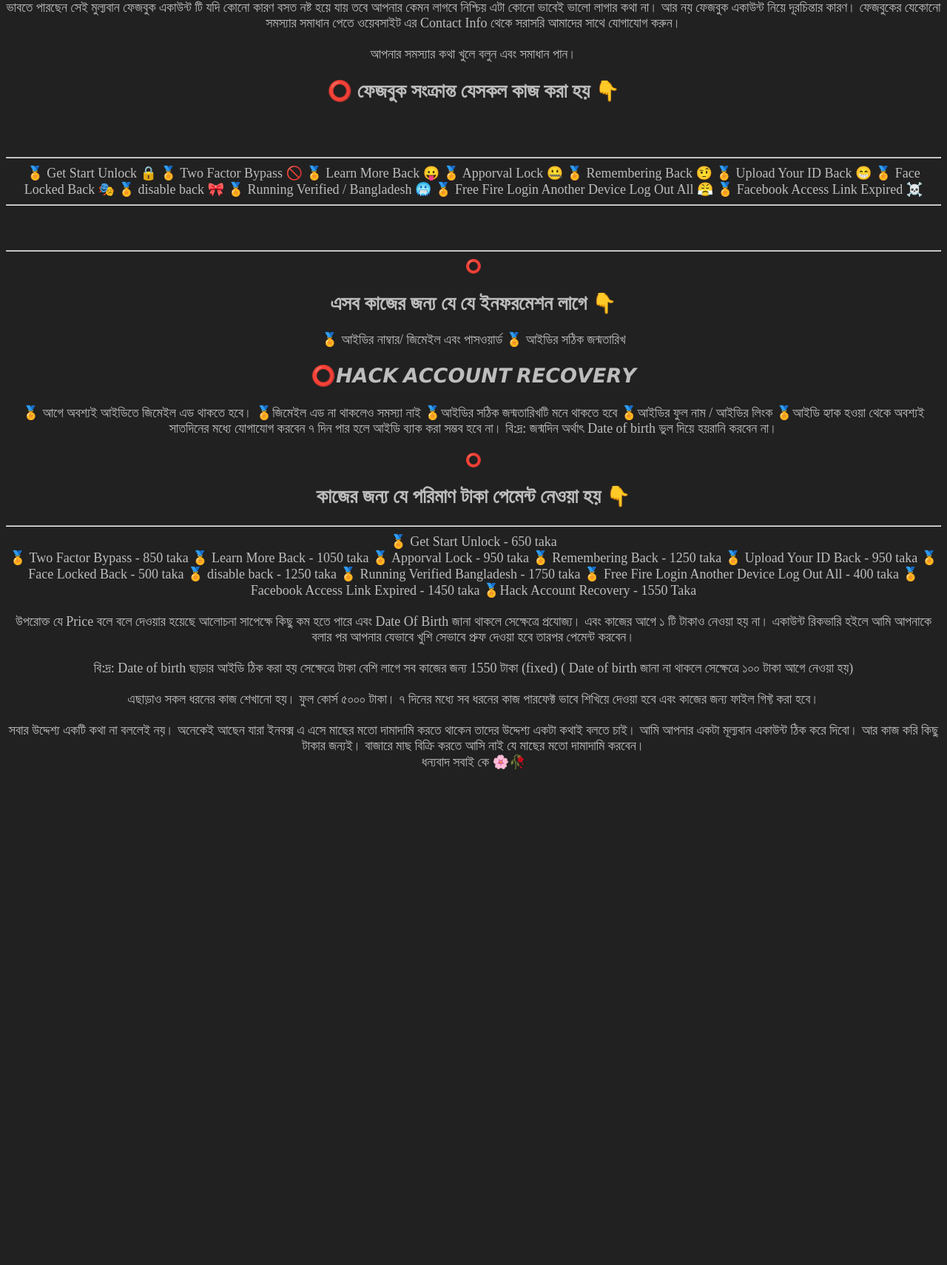
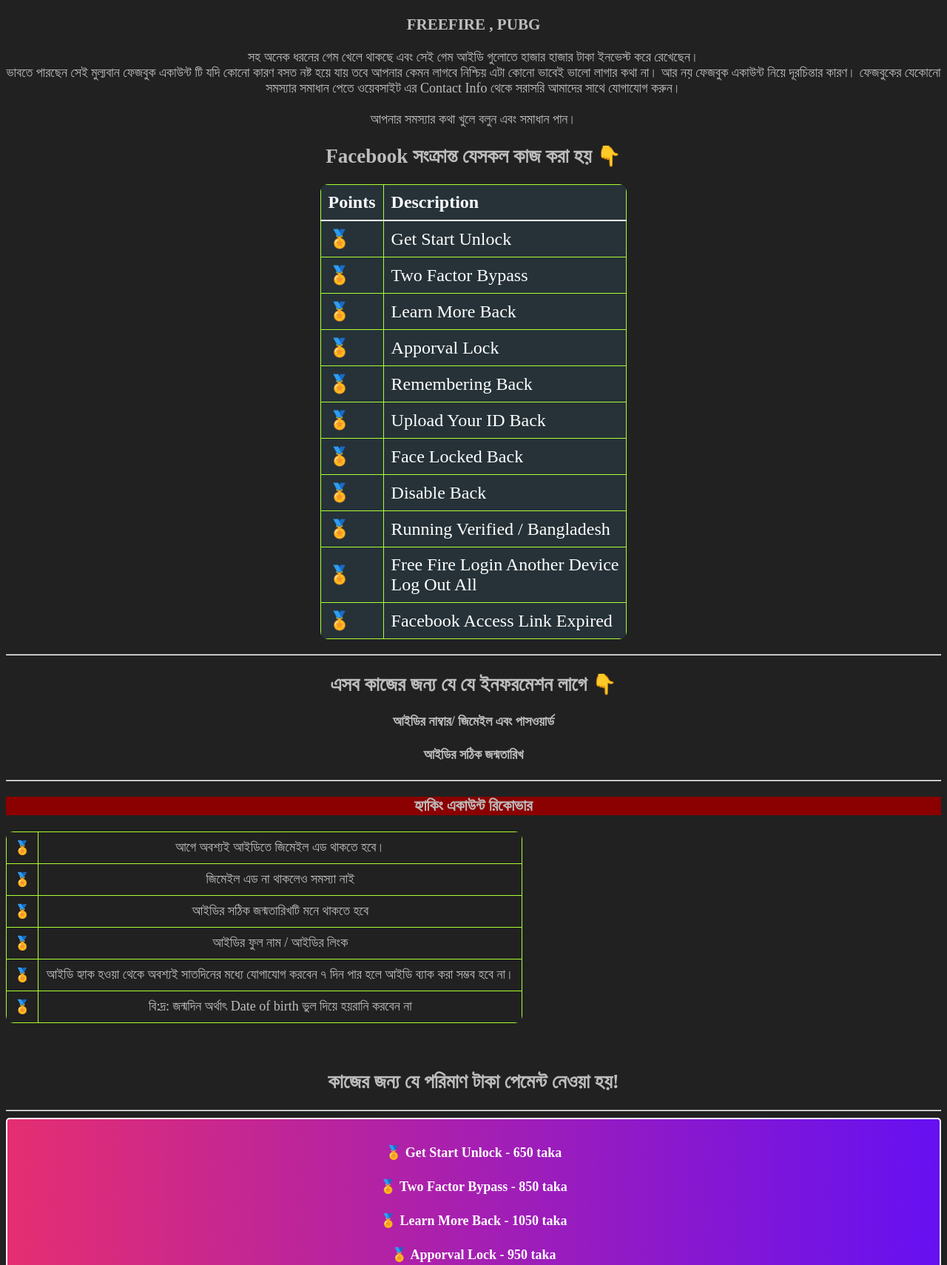
Before and after one commit to unlocker-sakib/Sakib-Mondol, a website: page readme-sakib-mondol/index.html in a window 1280 px wide. Shown: the part 244-1954 px from the top of the page at 74% size. Before the commit the page ends 1303 px from the top, so only its background shows below. Drawn offline with Linux system fonts and the light colour scheme.

Commit message:
Update index.html

```diff
--- a/readme-sakib-mondol/index.html
+++ b/readme-sakib-mondol/index.html
@@ -2,6 +2,8 @@
 <html lang="bn">
   <head>
     <meta charset="UTF-8">
+    <meta name="viewport" content="width=device-width, initial-scale=1.0">
+
     <title>বিবরন</title>
     <style>
       body {
@@ -18,7 +20,84 @@
 
       .refresh-icon {
         animation: refresh 2s linear infinite;
+
       }
+
+
+      .points-table {
+  border-collapse: collapse;
+  margin: 20px auto;
+  animation: table-fade-in 1s forwards;
+  border-radius: 10px;
+  overflow: hidden;
+}
+
+.points-table th, .points-table td {
+  padding: 10px;
+  text-align: left;
+  color: #fff;
+  font-size: 1.5rem;
+}
+
+.points-table th {
+  background-color: #263238;
+  border-bottom: 2px solid #fff;
+}
+
+.points-table td {
+  background-color: #263238;
+}
+
+.points-table .point-icon {
+  display: inline-block;
+  animation: icon-spin 1s infinite linear;
+}
+
+@keyframes icon-spin {
+  0% { transform: rotate(0deg); }
+  100% { transform: rotate(360deg); }
+}
+
+@keyframes table-fade-in {
+  0% { opacity: 0; }
+  100% { opacity: 1; }
+}
+
+.list-view {
+  border: 2px solid white;
+  border-radius: 5px;
+  background: linear-gradient(to right, #ff8a00, #e52e71, #6610f2);
+  background-size: 200% auto;
+  color: white;
+  padding: 10px;
+  animation: animate-bg 10s ease-in-out infinite;
+}
+
+@keyframes animate-bg {
+  0% {
+    background-position: 0% 50%;
+  }
+  50% {
+    background-position: 100% 50%;
+  }
+  100% {
+    background-position: 0% 50%;
+  }
+}
+
+
+      table {
+        border-collapse: collapse;
+        border-radius: 10px;
+        overflow: hidden;
+      }
+
+      th,
+      td {
+        padding: 10px;
+        border: 1px solid greenyellow;
+      }
+
     </style>
   </head>
   <body>
@@ -28,64 +107,153 @@
 
     <p><h3>আসসালামু আলাইকুম  🌸🥀
 Md Sakib Mondol Website এ
-আপনাকে স্বাগতম 🤗</h3><br>
+আপনাকে স্বাগতম! 🤗</h3><br>
 বর্তমান সময়ের সবচেয়ে বড় একটি
 যোগাযোগ মাধ্যম হচ্ছে ফেজবুক।
- ফেজবুক ব্যবহার করে হয়তো বা  কেউ কেউ business করছে , আবার কেউ কেউ contain video বানিয়ে হাজার হাজার টাকা ইনকাম করছেন। <br><br> আবার অনেকেই আছে যারা ফেজবুকে সাথে connect রেখে FREEFIRE , PUBG
+ ফেজবুক ব্যবহার করে হয়তো বা  কেউ কেউ business করছে , আবার কেউ কেউ contain video বানিয়ে হাজার হাজার টাকা ইনকাম করছেন। <br><br> আবার অনেকেই আছে যারা ফেজবুকে সাথে connect রেখে<h3> FREEFIRE , PUBG</h3>
 সহ অনেক ধরনের গেম খেলে থাকছে এবং সেই গেম আইডি গুলোতে হাজার হাজার টাকা ইনভেস্ট করে রেখেছেন। <br>
 ভাবতে পারছেন সেই মুল্যবান ফেজবুক একাউন্ট টি যদি কোনো কারণ বসত নষ্ট হয়ে যায় তবে আপনার কেমন লাগবে নিশ্চিয় এটা কোনো ভাবেই ভালো লাগার কথা না।
 আর নয় ফেজবুক একাউন্ট নিয়ে দূরচিন্তার কারণ। ফেজবুকের যেকোনো সমস্যার সমাধান পেতে ওয়েবসাইট এর Contact Info থেকে সরাসরি আমাদের সাথে যোগাযোগ করুন।<br><br> আপনার সমস্যার কথা খুলে বলুন এবং সমাধান পান।
 <br><h2>
-⭕ ফেজবুক সংক্রান্ত যেসকল কাজ করা হয় 👇</h2><br><br><hr>
+  Facebook সংক্রান্ত যেসকল কাজ করা হয় 👇</h2>
 
-🏅 Get Start Unlock 🔒
-🏅 Two Factor Bypass 🚫
-🏅 Learn More Back 😛
-🏅 Apporval Lock 🤐
-🏅 Remembering Back 🤨
-🏅 Upload Your ID Back 😁
-🏅 Face Locked Back 🎭
-🏅 disable back 🎀
-🏅 Running Verified / Bangladesh 🥶
-🏅 Free Fire Login Another Device
-       Log Out All 😤
-🏅 Facebook Access Link Expired ☠️
-<hr> <br><br> <hr>
-⭕ <h2>এসব কাজের জন্য যে যে ইনফরমেশন লাগে 👇</h2>
+<!--এখানে আপনার কাজের বিবরন পরিবর্তন করতে পারবেন----->
 
-🏅 আইডির নাম্বার/ জিমেইল এবং পাসওয়ার্ড
-🏅 আইডির সঠিক জন্মতারিখ
-<h2>
-⭕𝙃𝘼𝘾𝙆 𝘼𝘾𝘾𝙊𝙐𝙉𝙏 𝙍𝙀𝘾𝙊𝙑𝙀𝙍𝙔 </h2>
- 🏅 আগে অবশ্যই আইডিতে জিমেইল
- এড থাকতে হবে।
-🏅জিমেইল এড না থাকলেও সমস্যা নাই
-🏅আইডির সঠিক জন্মতারিখটি মনে থাকতে হবে
-🏅আইডির ফুল নাম / আইডির লিংক
-🏅আইডি হ্যাক হওয়া থেকে অবশ্যই সাতদিনের মধ্যে যোগাযোগ করবেন ৭ দিন পার হলে আইডি ব্যাক করা সম্ভব হবে না।
+<table class="points-table">
+  <thead>
+    <tr>
+      <th>Points</th>
+      <th>Description</th>
+    </tr>
+  </thead>
+  <tbody>
+    <tr>
+      <td><span class="point-icon">🏅</span></td>
+      <td>Get Start Unlock</td>
+    </tr>
+    <tr>
+      <td><span class="point-icon">🏅</span></td>
+      <td>Two Factor Bypass</td>
+    </tr>
+    <tr>
+      <td><span class="point-icon">🏅</span></td>
+      <td>Learn More Back</td>
+    </tr>
+    <tr>
+      <td><span class="point-icon">🏅</span></td>
+      <td>Apporval Lock</td>
+    </tr>
+    <tr>
+      <td><span class="point-icon">🏅</span></td>
+      <td>Remembering Back</td>
+    </tr>
+    <tr>
+      <td><span class="point-icon">🏅</span></td>
+      <td>Upload Your ID Back</td>
+    </tr>
+    <tr>
+      <td><span class="point-icon">🏅</span></td>
+      <td>Face Locked Back</td>
+    </tr>
+    <tr>
+      <td><span class="point-icon">🏅</span></td>
+      <td>Disable Back</td>
+    </tr>
+    <tr>
+      <td><span class="point-icon">🏅</span></td>
+      <td>Running Verified / Bangladesh</td>
+    </tr>
+    <tr>
+      <td><span class="point-icon">🏅</span></td>
+      <td>Free Fire Login Another Device<br>Log Out All</td>
+    </tr>
+    <tr>
+      <td><span class="point-icon">🏅</span></td>
+      <td>Facebook Access Link Expired</td>
+    </tr>
+  </tbody>
+</table>
 
 
-বি:দ্র: জন্মদিন অর্থাৎ Date of birth ভুল দিয়ে হয়রানি করবেন না।
+<!----কাজের বিবররন শেষ---->
+
+
+
+<hr>
+<h2>এসব কাজের জন্য যে যে ইনফরমেশন লাগে 👇</h2>
+
+<h4> আইডির নাম্বার/ জিমেইল এবং পাসওয়ার্ড</h4>
+ <h4>আইডির সঠিক জন্মতারিখ</h4><hr>
+
+
+<!---রিকোভারি টেক্সর--->
+
+<div id="my-text">
+  <h3 style="background-color: darkred">হ্যাকিং একাউন্ট রিকোভার </h3>
+  <table id="my-table">
+
+    <tr>
+      <td>🏅</td>
+      <td>আগে অবশ্যই আইডিতে জিমেইল এড থাকতে হবে।</td>
+    </tr>
+    <tr>
+      <td>🏅</td>
+      <td>জিমেইল এড না থাকলেও সমস্যা নাই</td>
+    </tr>
+    <tr>
+      <td>🏅</td>
+      <td>আইডির সঠিক জন্মতারিখটি মনে থাকতে হবে</td>
+    </tr>
+    <tr>
+      <td>🏅</td>
+      <td>আইডির ফুল নাম / আইডির লিংক</td>
+    </tr>
+    <tr>
+      <td>🏅</td>
+      <td>আইডি হ্যাক হওয়া থেকে অবশ্যই সাতদিনের মধ্যে যোগাযোগ করবেন ৭ দিন পার হলে আইডি ব্যাক করা সম্ভব হবে না।</td>
+    </tr>
+    <tr>
+      <td>🏅</td>
+      <td>বি:দ্র: জন্মদিন অর্থাৎ Date of birth ভুল দিয়ে হয়রানি করবেন না</td>
+    </tr>
+  </table>
+</div>
+
+
+
+
+
+<!---এখানে শেষ---->
+
 <br><br>
-⭕ <h2>কাজের জন্য যে পরিমাণ টাকা পেমেন্ট নেওয়া হয় 👇</h2>
+<h2>কাজের জন্য যে পরিমাণ টাকা পেমেন্ট নেওয়া হয়! </h2>
 <hr>
+<!---কাজের টাকার পরিমান---->
 
-🏅 Get Start Unlock - 650 taka<br>
-🏅 Two Factor Bypass - 850 taka
-🏅 Learn More Back - 1050 taka
-🏅 Apporval Lock - 950 taka
-🏅 Remembering Back - 1250 taka
-🏅 Upload Your ID Back - 950 taka
-🏅 Face Locked Back - 500 taka
-🏅 disable back - 1250 taka
-🏅 Running Verified Bangladesh - 1750 taka
-🏅 Free Fire Login Another Device
-       Log Out All - 400 taka
-🏅 Facebook Access Link Expired - 1450 taka
+<div class="list-view">
+  <h4>🏅 Get Start Unlock - 650 taka</h4>
+  <h4>🏅 Two Factor Bypass - 850 taka</h4>
+  <h4>🏅 Learn More Back - 1050 taka</h4>
+  <h4>🏅 Apporval Lock - 950 taka</h4>
+  <h4>🏅 Remembering Back - 1250 taka</h4>
+  <h4>🏅 Upload Your ID Back - 950 taka</h4>
+  <h4>🏅 Face Locked Back - 500 taka</h4>
+  <h4>🏅 disable back - 1250 taka</h4>
+  <h4>🏅 Running Verified Bangladesh - 1750 taka</h4>
+  <h4>🏅 Free Fire Login Another Device Log Out All - 400 taka</h4>
+  <h4>🏅 Facebook Access Link Expired - 1450 taka</h4>
+  <h4>🏅 Hack Account Recovery - 1550 Taka</h4>
+</div>
 
-🏅Hack Account Recovery - 1550 Taka
-<br><br>
-উপরোক্ত যে Price বলে বলে দেওয়ার হয়েছে আলোচনা সাপেক্ষে কিছু কম হতে পারে এবং Date Of Birth জানা থাকলে সেক্ষেত্রে প্রযোজ্য। এবং কাজের আগে ১ টি টাকাও নেওয়া হয় না। একাউন্ট রিকভারি হইলে আমি আপনাকে বলার পর আপনার যেভাবে খুশি সেভাবে প্রুফ দেওয়া হবে তারপর পেমেন্ট করবেন।
+
+
+
+<!---এখানে শেষ----->
+
+
+<br><h2>
+উপরোক্ত যে Price বলে বলে দেওয়ার হয়েছে আলোচনা সাপেক্ষে কিছু কম হতে পারে</h2><hr><i>এবং Date Of Birth জানা থাকলে সেক্ষেত্রে প্রযোজ্য। এবং কাজের আগে ১ টি টাকাও নেওয়া হয় না। একাউন্ট রিকভারি হইলে আমি আপনাকে বলার পর আপনার যেভাবে খুশি সেভাবে প্রুফ দেওয়া হবে তারপর পেমেন্ট করবেন না!</i>
+
 <br><br>
 বি:দ্র: Date of birth ছাড়ার আইডি ঠিক করা হয় সেক্ষেত্রে টাকা বেশি লাগে সব কাজের জন্য 1550 টাকা (fixed)
 ( Date of birth জানা না থাকলে সেক্ষেত্রে
@@ -95,8 +263,8 @@
 ফুল কোর্স ৫০০০ টাকা। ৭ দিনের মধ্যে সব ধরনের কাজ পারফেক্ট ভাবে শিখিয়ে দেওয়া হবে এবং কাজের জন্য ফাইল গিফ্ট করা হবে।
 <br><br>
 সবার উদ্দেশ্য একটি কথা না বললেই নয়। অনেকেই আছেন যারা ইনবক্স এ এসে মাছের মতো দামাদামি করতে থাকেন তাদের উদ্দেশ্য একটা কথাই বলতে চাই। আমি আপনার একটা মূল্যবান একাউন্ট ঠিক করে দিবো। আর কাজ করি কিছু টাকার জন্যই। বাজারে মাছ বিক্রি করতে আসি নাই যে মাছের মতো দামাদামি করবেন।
-<br>
-ধন্যবাদ সবাই কে 🌸🥀</p>
+<br><h4>
+~ ধন্যবাদ সবাই কে🥀</p></h4>
 
     <i class="fas fa-sync refresh-icon"></i>
   </body>
```
